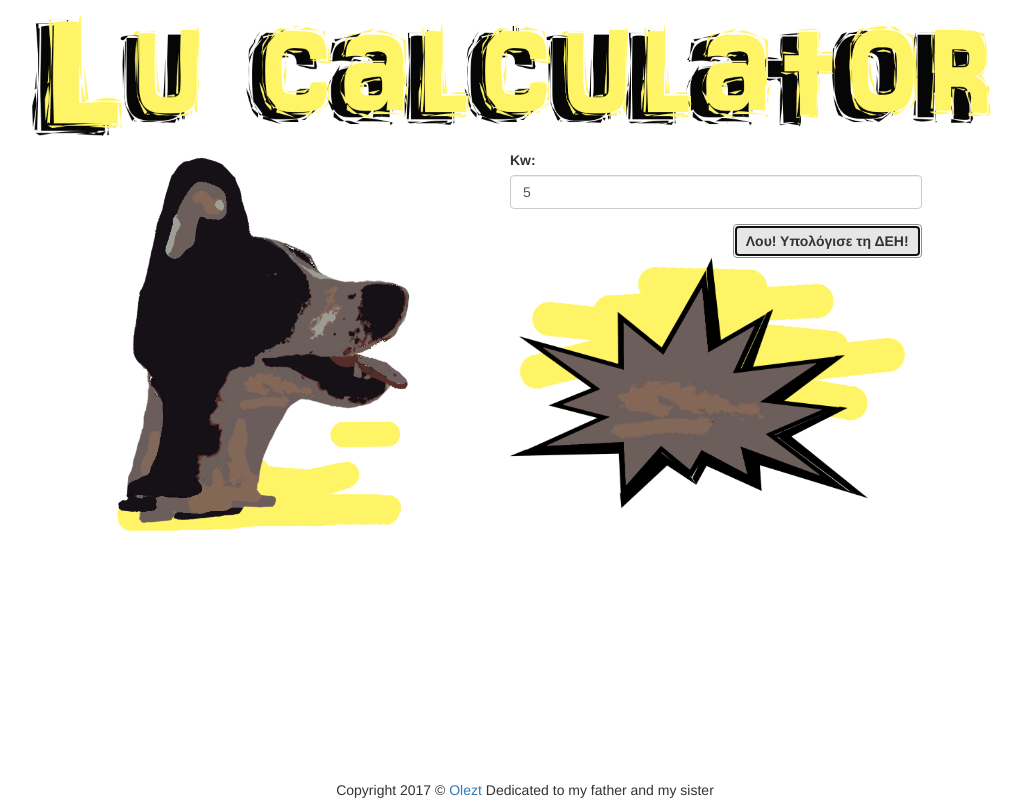
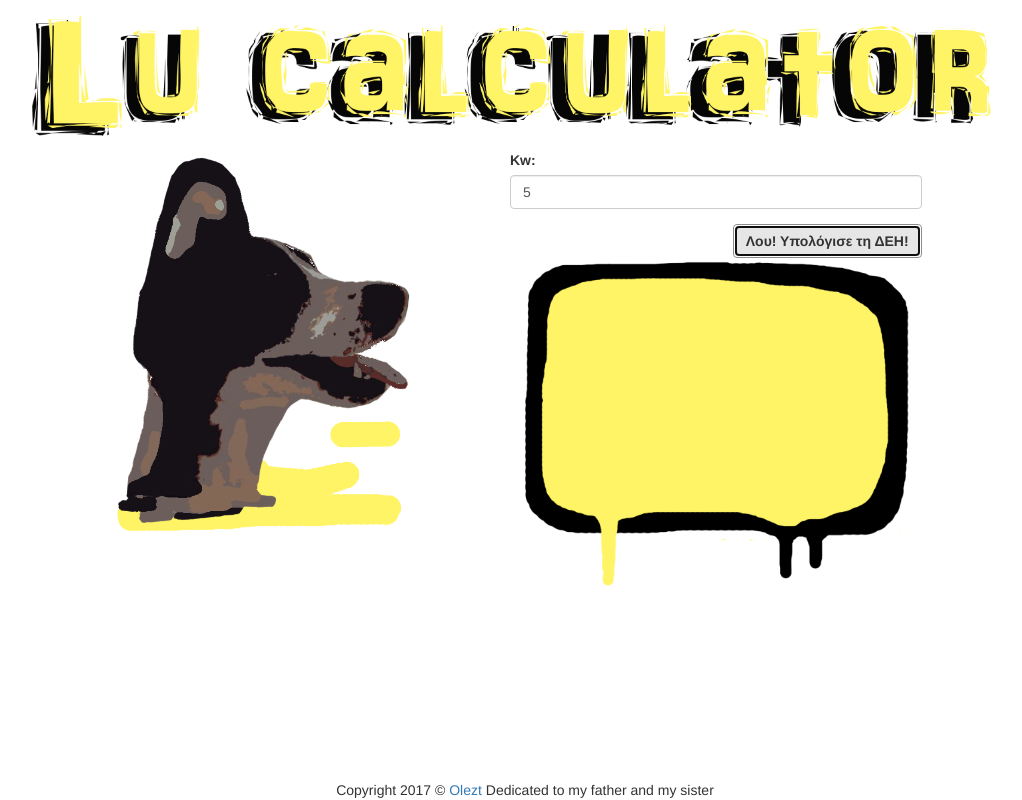
Before and after one commit to olezt/lu-calculator, a plain HTML site: page index.html in a window 1280 px wide. Both pictures are taken after typing "5" into the empty fields and a click on the button "Λου! Υπολόγισε τη ΔΕΗ!". Shown: the whole page, without its empty margins (130-1152 px from the left). Drawn offline with Linux system fonts and the light colour scheme.

Commit message:
Change results background

```diff
--- a/style.css
+++ b/style.css
@@ -58,9 +58,10 @@ footer {
 }
 
 .results {
-	height: 250px;
-	background-image: url("img/results.png");
+	height: 330px;
+	background-image: url("img/results-background.png");
 	background-size: contain;
+	background-position: center;
 	background-repeat:no-repeat;
 	display: none;
 }
```
Also changed, not shown: img/results-background.png (added), img/results.png (deleted).
